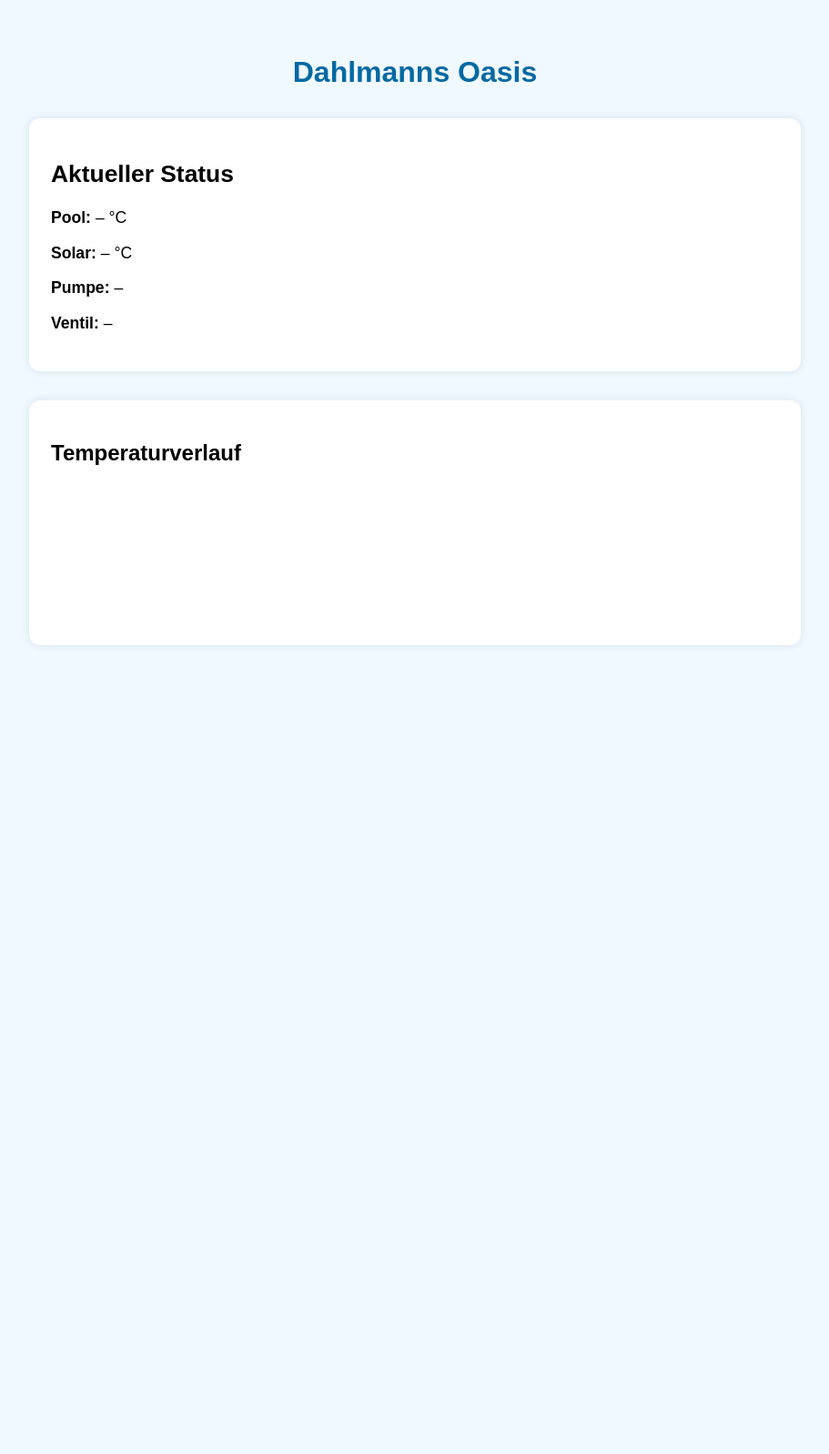
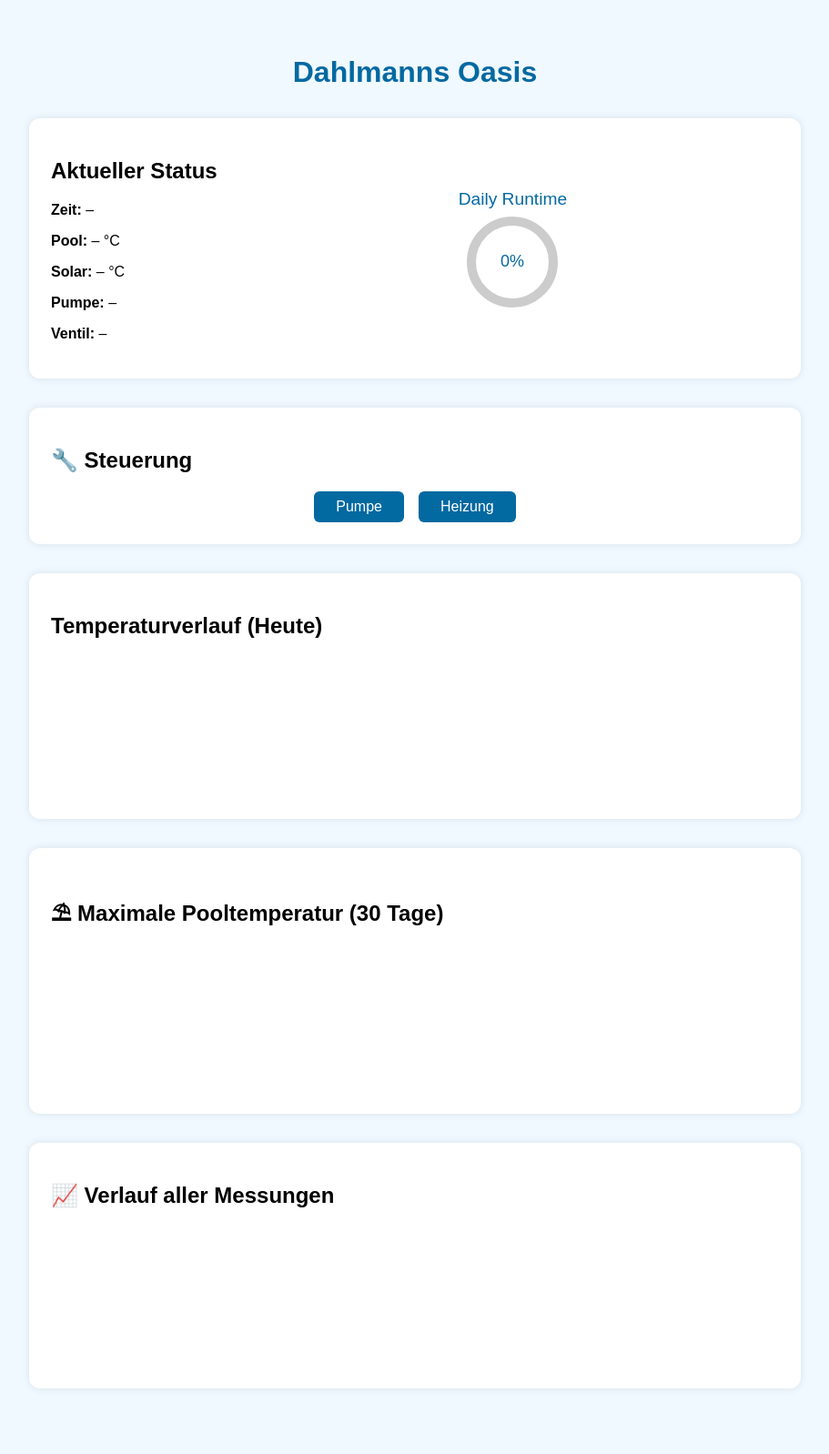
Before and after one commit to janadahlmanns/homeserver, a Flask app: page /pool-dashboard in a window 1280 px wide. Shown: the whole page at 91% size, without its empty margins (184-1095 px from the left). Before the commit the page ends 709 px from the top, so only its background shows below. Run offline with Flask 3, Linux system fonts and the light colour scheme; a map, chart or similar area stays blank.

Commit message:
Rework dashboard layout and plots. Buttons not functional yet.

```diff
--- a/templates/pool_dashboard.html
+++ b/templates/pool_dashboard.html
@@ -22,75 +22,192 @@
       border-radius: 12px;
       box-shadow: 0 0 10px rgba(0,0,0,0.1);
     }
-    #current-status {
-      font-size: 1.1rem;
+    .button-row {
+      display: flex;
+      justify-content: center;
+      gap: 1rem;
+      flex-wrap: wrap;
+    }
+    button {
+      padding: 0.5rem 1.5rem;
+      font-size: 1rem;
+      border: none;
+      border-radius: 6px;
+      cursor: pointer;
+      background-color: #0369a1;
+      color: white;
+      transition: background-color 0.3s;
+    }
+    button.active {
+      background-color: #22c55e;
+    }
+    button.inactive {
+      background-color: #e11d48;
     }
   </style>
 </head>
 <body>
   <h1>Dahlmanns Oasis</h1>
 
-  <div class="section" id="current-status">
-    <h2>Aktueller Status</h2>
-    <p><strong>Pool:</strong> <span id="pool-temp">–</span> °C</p>
-    <p><strong>Solar:</strong> <span id="solar-temp">–</span> °C</p>
-    <p><strong>Pumpe:</strong> <span id="pump-status">–</span></p>
-    <p><strong>Ventil:</strong> <span id="valve-status">–</span></p>
+  <!-- Current Status with Runtime Ring -->
+  <div class="section" id="current-status" style="display: flex; justify-content: space-between; align-items: stretch; gap: 2rem;">
+    <div>
+      <h2>Aktueller Status</h2>
+      <p><strong>Zeit:</strong> <span id="timestamp">–</span></p>
+      <p><strong>Pool:</strong> <span id="pool-temp">–</span> °C</p>
+      <p><strong>Solar:</strong> <span id="solar-temp">–</span> °C</p>
+      <p><strong>Pumpe:</strong> <span id="pump-status">–</span></p>
+      <p><strong>Ventil:</strong> <span id="valve-status">–</span></p>
+    </div>
+    <div style="display: flex; flex-direction: column; align-items: center; justify-content: center; flex: 1;">
+      <div style="font-size: 1.2rem; color: #0369a1; margin-bottom: 0.5rem;">Daily Runtime</div>
+      <svg width="100" height="100" viewBox="0 0 100 100">
+        <circle cx="50" cy="50" r="45" stroke="#ccc" stroke-width="10" fill="none" />
+        <circle id="runtimeRing" cx="50" cy="50" r="45" stroke="aqua" stroke-width="10" fill="none"
+                stroke-dasharray="282.6" stroke-dashoffset="282.6" transform="rotate(-90 50 50)" />
+        <text x="50" y="55" text-anchor="middle" fill="#0369a1" font-size="18" font-family="sans-serif" id="runtimeLabel">0%</text>
+      </svg>
+    </div>
   </div>
 
+  <!-- Controls -->
   <div class="section">
-    <h2>Temperaturverlauf</h2>
+    <h2>🔧 Steuerung</h2>
+    <div class="button-row">
+      <button id="pump-btn" onclick="togglePump()">Pumpe</button>
+      <button id="heater-btn" onclick="toggleHeater()">Heizung</button>
+    </div>
+  </div>
+
+  <!-- Today Temp Curve -->
+  <div class="section">
+    <h2>Temperaturverlauf (Heute)</h2>
     <canvas id="tempChart"></canvas>
   </div>
 
+  <!-- Max 30 Day -->
+  <div class="section">
+    <h2>⛱ Maximale Pooltemperatur (30 Tage)</h2>
+    <canvas id="historyChart"></canvas>
+  </div>
+
+  <!-- All History -->
+  <div class="section">
+    <h2>📈 Verlauf aller Messungen</h2>
+    <canvas id="fullChart"></canvas>
+  </div>
+
   <script>
+    async function sendCommand(route) {
+      try {
+        await fetch(route);
+      } catch (err) {
+        console.error("Command failed:", route, err);
+      }
+      setTimeout(loadStatus, 1000);
+    }
+
+function togglePump() {
+  const status = document.getElementById('pump-status').textContent.trim().toLowerCase();
+  const route = status === 'on' ? '/pump-off' : '/pump-on';
+  sendCommand(route);
+}
+
+function toggleHeater() {
+  const status = document.getElementById('valve-status').textContent.trim().toLowerCase();
+  const route = (status === 'on' || status === 'open') ? '/heater-off' : '/heater-on';
+  sendCommand(route);
+}
+
     async function loadStatus() {
       const res = await fetch('/pool-log');
       const data = await res.json();
-      if (!Array.isArray(data)) return;
+      if (!Array.isArray(data) || data.length === 0) return;
+      const latest = data[data.length - 1];
 
-      const latest = data[data.length - 1];
       document.getElementById('pool-temp').textContent = latest.temp_pool.toFixed(1);
       document.getElementById('solar-temp').textContent = latest.temp_solar.toFixed(1);
       document.getElementById('pump-status').textContent = latest.pump;
       document.getElementById('valve-status').textContent = latest.valve;
 
-      const times = data.map(e => new Date(e.logged_at).toLocaleTimeString());
-      const poolTemps = data.map(e => e.temp_pool);
-      const solarTemps = data.map(e => e.temp_solar);
+      document.getElementById("pump-btn").className = latest.pump === 'ON' ? 'active' : 'inactive';
+      document.getElementById("heater-btn").className = latest.valve === 'open' ? 'active' : 'inactive';
 
-      const ctx = document.getElementById('tempChart').getContext('2d');
-      new Chart(ctx, {
+      const runtimeMin = latest.pump_runtime_min || 0;
+      const pct = Math.min(runtimeMin / 180, 1);
+      const offset = 282.6 * (1 - pct);
+      document.getElementById("runtimeRing").setAttribute("stroke-dashoffset", offset.toFixed(1));
+      document.getElementById("runtimeLabel").textContent = Math.round(pct * 100) + "%";
+
+      let ts = latest.timestamp || latest.logged_at;
+      if (ts && ts.length > 10) {
+        const [date, time] = ts.split(" ");
+        const [y, m, d] = date.split("-");
+        const [h, min] = time.split(":");
+        ts = `${d}.${m}. ${h}:${min}`;
+      }
+      document.getElementById("timestamp").textContent = ts;
+
+      const now = new Date();
+      const labels = [], dateMap = {};
+      for (let i = 29; i >= 0; i--) {
+        const d = new Date(now);
+        d.setDate(d.getDate() - i);
+        const key = d.toISOString().slice(0, 10);
+        const label = d.toLocaleDateString("de-DE").slice(0, 5) + ".";
+        labels.push(label);
+        dateMap[key] = null;
+      }
+
+      const maxPerDay = {};
+      for (const entry of data) {
+        const day = entry.logged_at.split("T")[0];
+        const temp = entry.temp_pool;
+        if (!maxPerDay[day] || temp > maxPerDay[day]) {
+          maxPerDay[day] = temp;
+        }
+      }
+      for (const [day, temp] of Object.entries(maxPerDay)) {
+        if (day in dateMap) dateMap[day] = temp;
+      }
+      const maxTemps = Object.values(dateMap);
+
+      new Chart(document.getElementById("historyChart").getContext("2d"), {
+        type: "line",
+        data: { labels, datasets: [{ label: "Max Ø Pooltemperatur (30 Min)", data: maxTemps, borderColor: "#22c55e", fill: false }] },
+        options: { responsive: true, scales: { y: { beginAtZero: false } } }
+      });
+
+      const todayStr = now.toISOString().slice(0, 10);
+      const todayData = data.filter(e => e.logged_at.startsWith(todayStr));
+      const times = todayData.map(e => new Date(e.logged_at).toLocaleTimeString());
+      const poolTemps = todayData.map(e => e.temp_pool);
+      const solarTemps = todayData.map(e => e.temp_solar);
+
+      new Chart(document.getElementById('tempChart').getContext('2d'), {
         type: 'line',
         data: {
           labels: times,
           datasets: [
-            {
-              label: 'Pool Temperatur (°C)',
-              data: poolTemps,
-              borderColor: '#3b82f6',
-              fill: false
-            },
-            {
-              label: 'Solar Temperatur (°C)',
-              data: solarTemps,
-              borderColor: '#f97316',
-              fill: false
-            }
+            { label: 'Pool Temperatur (°C)', data: poolTemps, borderColor: '#3b82f6', fill: false },
+            { label: 'Solar Temperatur (°C)', data: solarTemps, borderColor: '#f97316', fill: false }
           ]
         },
-        options: {
-          responsive: true,
-          scales: {
-            y: {
-              beginAtZero: false
-            }
-          }
-        }
+        options: { responsive: true, scales: { y: { beginAtZero: false } } }
+      });
+
+      new Chart(document.getElementById('fullChart').getContext('2d'), {
+        type: 'line',
+        data: {
+          labels: data.map(e => new Date(e.logged_at).toLocaleString()),
+          datasets: [{ label: 'Max Temp alle 30min', data: data.map(e => e.temp_pool), borderColor: '#0ea5e9', fill: false }]
+        },
+        options: { responsive: true, scales: { y: { beginAtZero: false } } }
       });
     }
 
     loadStatus();
+    setInterval(loadStatus, 30000);
   </script>
 </body>
 </html>
```
Also changed, not shown: pending_items.json (+114 -1 lines), 1 other file.
